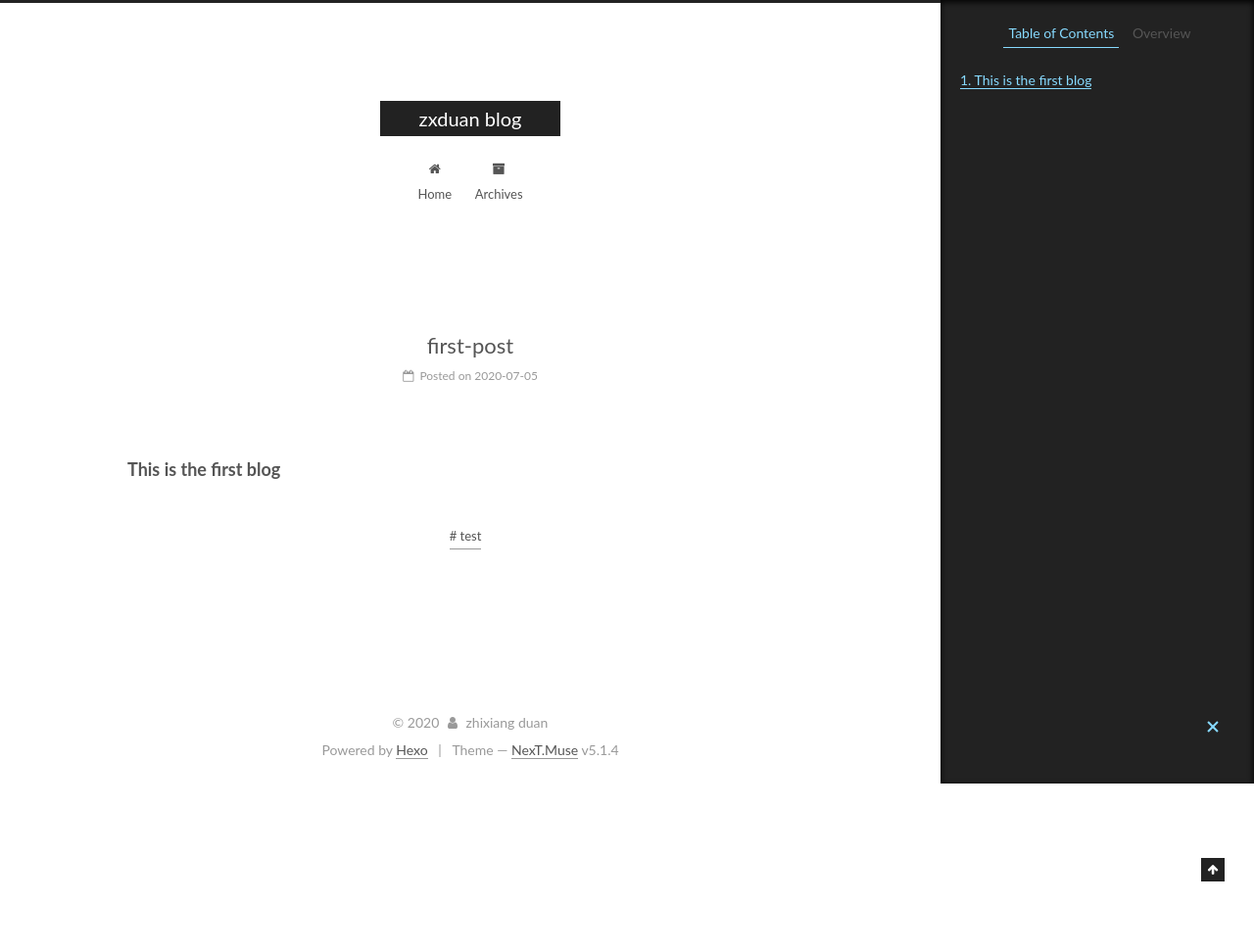
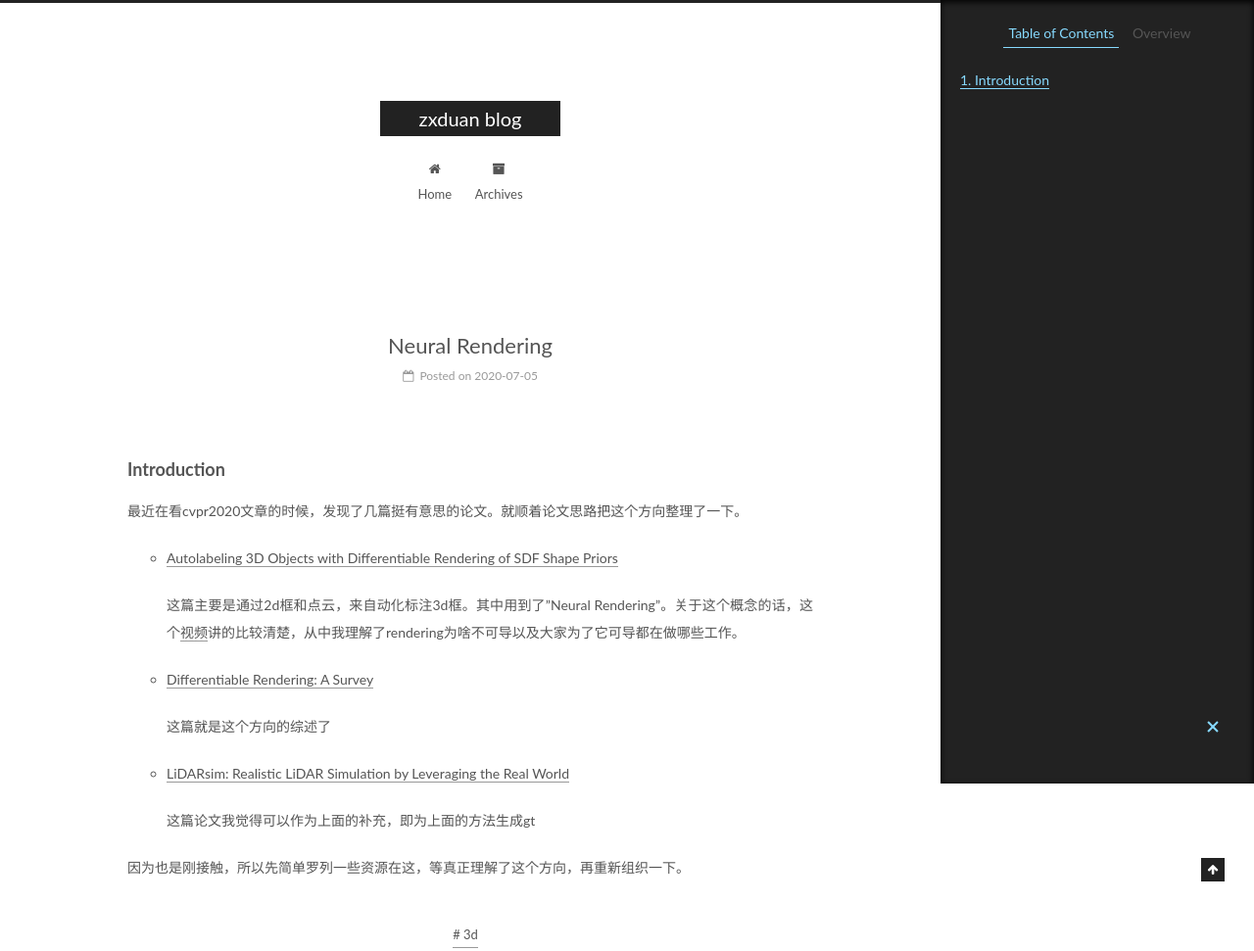
Before and after one commit to zxduan90/zxduan90.github.io, a plain HTML site: page 2020/07/05/first-post/index.html in a window 1280 px wide. Shown: the top 971 px of the page at 98% size. Before the commit the page ends 800 px from the top, so only its background shows below. Drawn offline with Linux system fonts and the light colour scheme.

Commit message:
Site updated: 2020-07-05 22:51:09

```diff
--- a/2020/07/05/first-post/index.html
+++ b/2020/07/05/first-post/index.html
@@ -68,7 +68,7 @@
 
 
 
-  <meta name="keywords" content="test," />
+  <meta name="keywords" content="3d," />
 
 
 
@@ -79,16 +79,16 @@
 
 
 
-<meta name="description" content="This is the first blog">
+<meta name="description" content="Introduction最近在看cvpr2020文章的时候，发现了几篇挺有意思的论文。就顺着论文思路把这个方向整理了一下。  Autolabeling 3D Objects with Differentiable Rendering of SDF Shape Priors 这篇主要是通过2d框和点云，来自动化标注3d框。其中用到了”Neural Rendering”。关于这个概念的话，这个视频讲的">
 <meta property="og:type" content="article">
-<meta property="og:title" content="first-post">
+<meta property="og:title" content="Neural Rendering">
 <meta property="og:url" content="http://zxduan.github.io/2020/07/05/first-post/index.html">
 <meta property="og:site_name" content="zxduan blog">
-<meta property="og:description" content="This is the first blog">
+<meta property="og:description" content="Introduction最近在看cvpr2020文章的时候，发现了几篇挺有意思的论文。就顺着论文思路把这个方向整理了一下。  Autolabeling 3D Objects with Differentiable Rendering of SDF Shape Priors 这篇主要是通过2d框和点云，来自动化标注3d框。其中用到了”Neural Rendering”。关于这个概念的话，这个视频讲的">
 <meta property="article:published_time" content="2020-07-05T05:21:40.000Z">
-<meta property="article:modified_time" content="2020-07-05T05:47:06.683Z">
+<meta property="article:modified_time" content="2020-07-05T14:50:54.894Z">
 <meta property="article:author" content="zhixiang duan">
-<meta property="article:tag" content="test">
+<meta property="article:tag" content="3d">
 <meta name="twitter:card" content="summary">
 
 
@@ -125,7 +125,7 @@
 
 
 
-  <title>first-post | zxduan blog</title>
+  <title>Neural Rendering | zxduan blog</title>
 
 
 
@@ -249,7 +249,7 @@
 
 
 
-          <h1 class="post-title" itemprop="name headline">first-post</h1>
+          <h1 class="post-title" itemprop="name headline">Neural Rendering</h1>
 
 
         <div class="post-meta">
@@ -299,7 +299,20 @@
 
 
 
-        <h3 id="This-is-the-first-blog"><a href="#This-is-the-first-blog" class="headerlink" title="This is the first blog"></a>This is the first blog</h3>
+        <h3 id="Introduction"><a href="#Introduction" class="headerlink" title="Introduction"></a>Introduction</h3><p>最近在看cvpr2020文章的时候，发现了几篇挺有意思的论文。就顺着论文思路把这个方向整理了一下。</p>
+<ul>
+<li><p><a href="https://openaccess.thecvf.com/content_CVPR_2020/papers/Zakharov_Autolabeling_3D_Objects_With_Differentiable_Rendering_of_SDF_Shape_Priors_CVPR_2020_paper.pdf" target="_blank" rel="noopener">Autolabeling 3D Objects with Differentiable Rendering of SDF Shape Priors</a></p>
+<p>这篇主要是通过2d框和点云，来自动化标注3d框。其中用到了”Neural Rendering”。关于这个概念的话，这个<a href="https://www.youtube.com/watch?v=3dNquSS4T_4&t=950s" target="_blank" rel="noopener">视频</a>讲的比较清楚，从中我理解了rendering为啥不可导以及大家为了它可导都在做哪些工作。</p>
+</li>
+<li><p><a href="https://arxiv.org/pdf/2006.12057.pdf" target="_blank" rel="noopener">Differentiable Rendering: A Survey</a></p>
+<p>这篇就是这个方向的综述了</p>
+</li>
+<li><p><a href="https://arxiv.org/pdf/2006.09348.pdf" target="_blank" rel="noopener">LiDARsim: Realistic LiDAR Simulation by Leveraging the Real World</a></p>
+<p>这篇论文我觉得可以作为上面的补充，即为上面的方法生成gt</p>
+</li>
+</ul>
+<p>因为也是刚接触，所以先简单罗列一些资源在这，等真正理解了这个方向，再重新组织一下。</p>
+
 
     </div>
 
@@ -316,7 +329,7 @@
 
         <div class="post-tags">
 
-            <a href="/tags/test/" rel="tag"># test</a>
+            <a href="/tags/3d/" rel="tag"># 3d</a>
 
         </div>
 
@@ -444,7 +457,7 @@
 
 
 
-              <div class="post-toc-content"><ol class="nav"><li class="nav-item nav-level-3"><a class="nav-link" href="#This-is-the-first-blog"><span class="nav-number">1.</span> <span class="nav-text">This is the first blog</span></a></li></ol></div>
+              <div class="post-toc-content"><ol class="nav"><li class="nav-item nav-level-3"><a class="nav-link" href="#Introduction"><span class="nav-number">1.</span> <span class="nav-text">Introduction</span></a></li></ol></div>
 
 
           </div>
```
Also changed, not shown: archives/2020/07/index.html (+1 -1 lines), archives/2020/index.html (+1 -1 lines), archives/index.html (+1 -1 lines), index.html (+15 -2 lines), tags/3d/index.html (renamed from tags/test/index.html, +5 -5 lines).
